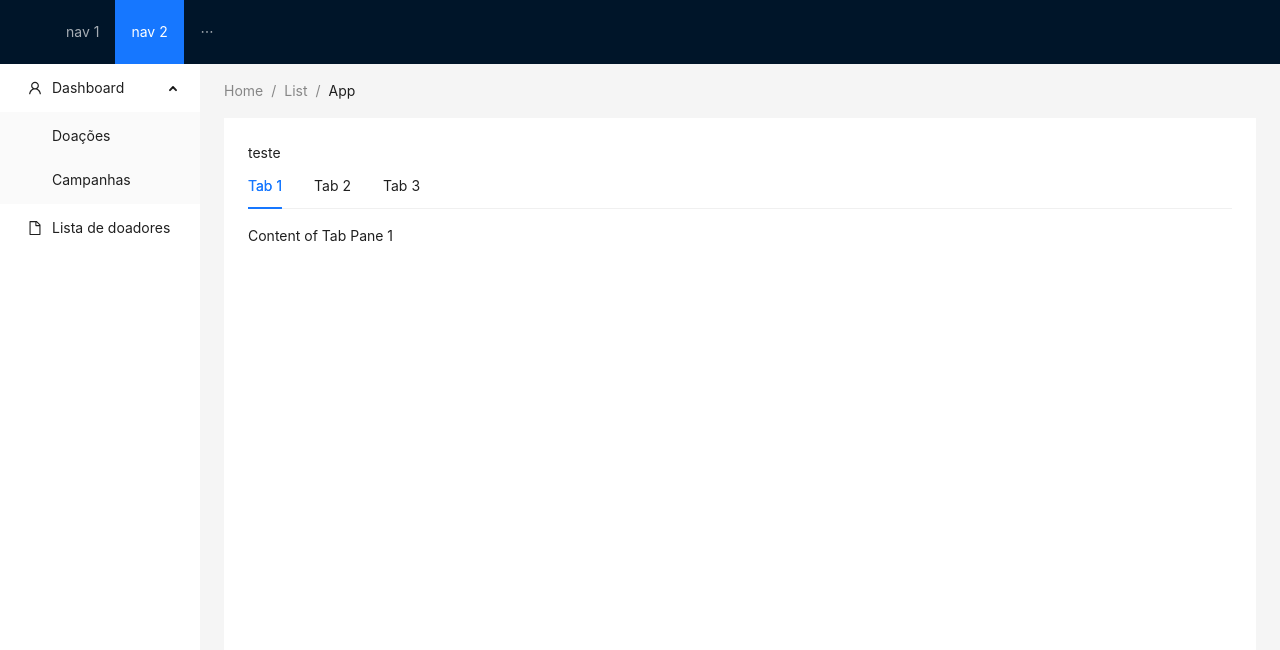
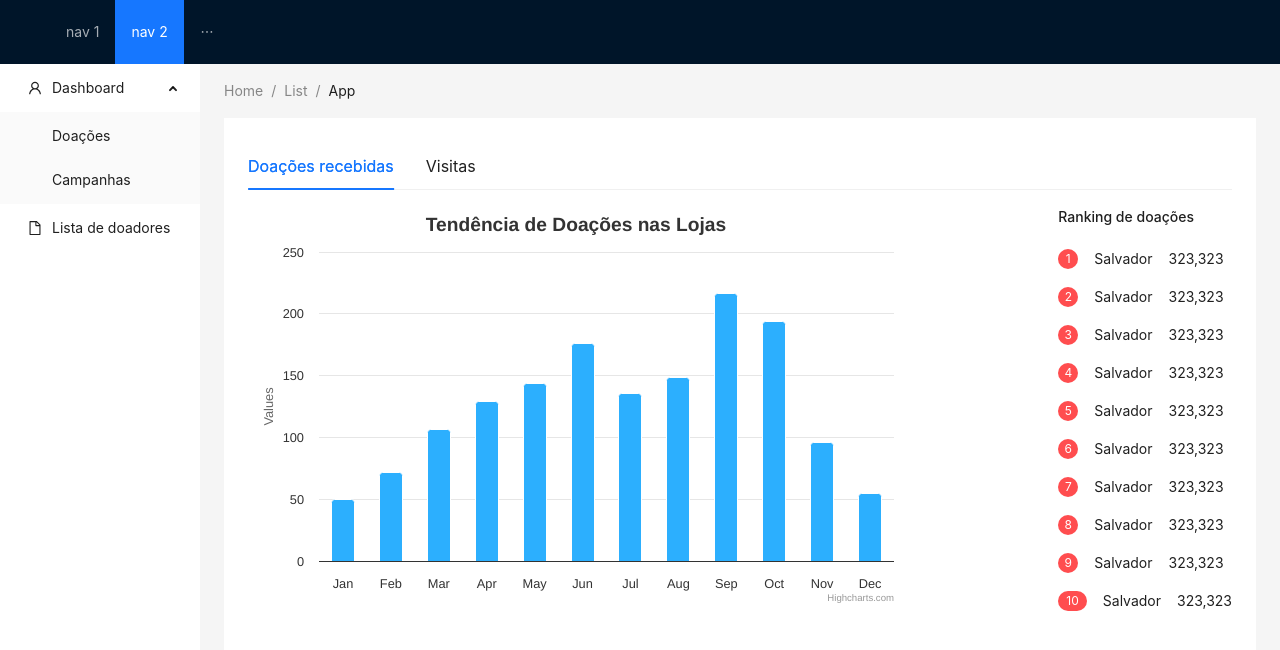
Before and after one commit to caioliveirap/osid-hackathon-project, a Next.js app: page /admin/dashboard in a window 1280 px wide. Shown: the top 650 px of the page. Built offline with nearby package versions, Linux system fonts and the light colour scheme.

Commit message:
feat: finished dashboard upper card

```diff
--- a/package.json
+++ b/package.json
@@ -19,6 +19,7 @@
 		"check-types": "tsc --noEmit --pretty"
 	},
 	"dependencies": {
+		"@ant-design/charts": "^1.4.2",
 		"@ant-design/icons": "^5.1.4",
 		"@tailwindcss/forms": "^0.5.3",
 		"@types/node": "20.3.1",
@@ -44,6 +45,8 @@
 		"eslint-plugin-testing-library": "^5.11.0",
 		"eslint-plugin-unused-imports": "^2.0.0",
 		"firebase": "^9.22.2",
+		"highcharts": "^11.1.0",
+		"highcharts-react-official": "^3.2.0",
 		"mongoose": "^7.3.0",
 		"next": "13.4.5",
 		"postcss": "8.4.24",
--- a/src/pages/admin/components/upperGraph.tsx
+++ b/src/pages/admin/components/upperGraph.tsx
@@ -1,31 +1,98 @@
-import React, { useState } from 'react';
-import { Tabs } from 'antd';
+import React, { useRef, useState } from 'react';
+import { Tabs, Badge } from 'antd';
 import axios from 'axios';
 import Admin from '@/layouts/Admin';
 import type { TabsProps } from 'antd';
+import * as Highcharts from 'highcharts';
+import HighchartsReact from 'highcharts-react-official';
+
+const options: any = {
+	chart: {
+		type: 'column',
+	},
+	title: {
+		text: 'Tendência de Doações nas Lojas',
+	},
+	xAxis: {
+		categories: [
+			'Jan',
+			'Feb',
+			'Mar',
+			'Apr',
+			'May',
+			'Jun',
+			'Jul',
+			'Aug',
+			'Sep',
+			'Oct',
+			'Nov',
+			'Dec',
+		],
+		crosshair: true,
+	},
+	series: [
+		{
+			name: 'Tokyo',
+			data: [
+				49.9, 71.5, 106.4, 129.2, 144.0, 176.0, 135.6, 148.5, 216.4, 194.1,
+				95.6, 54.4,
+			],
+		},
+	],
+	legend: { enabled: false },
+};
+
+const donationRank = [
+	{ city: 'Salvador', donation_amount: '323,323' },
+	{ city: 'Salvador', donation_amount: '323,323' },
+	{ city: 'Salvador', donation_amount: '323,323' },
+	{ city: 'Salvador', donation_amount: '323,323' },
+	{ city: 'Salvador', donation_amount: '323,323' },
+	{ city: 'Salvador', donation_amount: '323,323' },
+	{ city: 'Salvador', donation_amount: '323,323' },
+	{ city: 'Salvador', donation_amount: '323,323' },
+	{ city: 'Salvador', donation_amount: '323,323' },
+	{ city: 'Salvador', donation_amount: '323,323' },
+];
 
 const items: TabsProps['items'] = [
 	{
 		key: '1',
-		label: `Tab 1`,
-		children: `Content of Tab Pane 1`,
+		label: <span className="text-base">Doações recebidas</span>,
+		children: (
+			<div className="flex gap-16 justify-between">
+				<div className="w-2/3">
+					<HighchartsReact highcharts={Highcharts} options={options} />
+				</div>
+				<div className="flex flex-col gap-5">
+					<span className="font-medium">Ranking de doações</span>
+					<ul className="flex gap-4 flex-col">
+						{donationRank.map((item, _index) => {
+							return (
+								<li className="flex items-center gap-4" key={`rank_${_index}`}>
+									<Badge count={_index + 1} />
+									<span>{item.city}</span>
+									<span>{item.donation_amount}</span>
+								</li>
+							);
+						})}
+					</ul>
+				</div>
+			</div>
+		),
 	},
 	{
 		key: '2',
-		label: `Tab 2`,
+		label: <span className="text-base">Visitas</span>,
 		children: `Content of Tab Pane 2`,
-	},
-	{
-		key: '3',
-		label: `Tab 3`,
-		children: `Content of Tab Pane 3`,
 	},
 ];
 
-export default function UpperGraph() {
+export default function UpperGraph({ chartProps }: any) {
+	const chartComponentRef = useRef<HighchartsReact.RefObject>(null);
+
 	return (
 		<div className="">
-			{/* <span>teste 2</span> */}
 			<Tabs defaultActiveKey="1" items={items} />
 		</div>
 	);
--- a/src/pages/admin/dashboard.tsx
+++ b/src/pages/admin/dashboard.tsx
@@ -7,7 +7,6 @@ import UpperGraph from './components/upperGraph';
 export default function Dashboard() {
 	return (
 		<div className="">
-			<span>teste</span>
 			<UpperGraph />
 			{/* <input
 				type="text"
```
Also changed, not shown: 1 other file (tests, documents, lock files or other folders).
